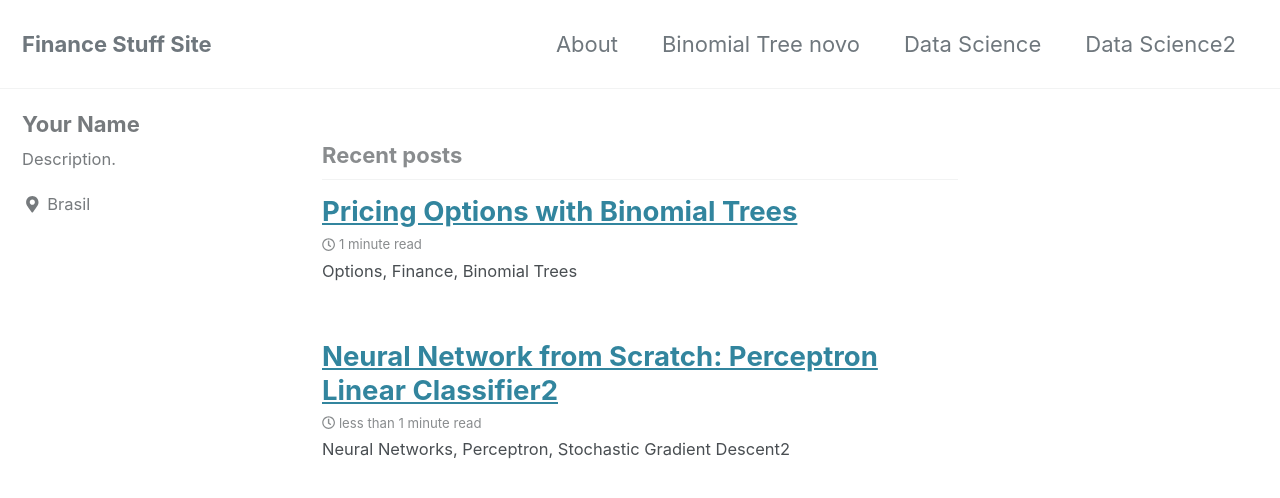
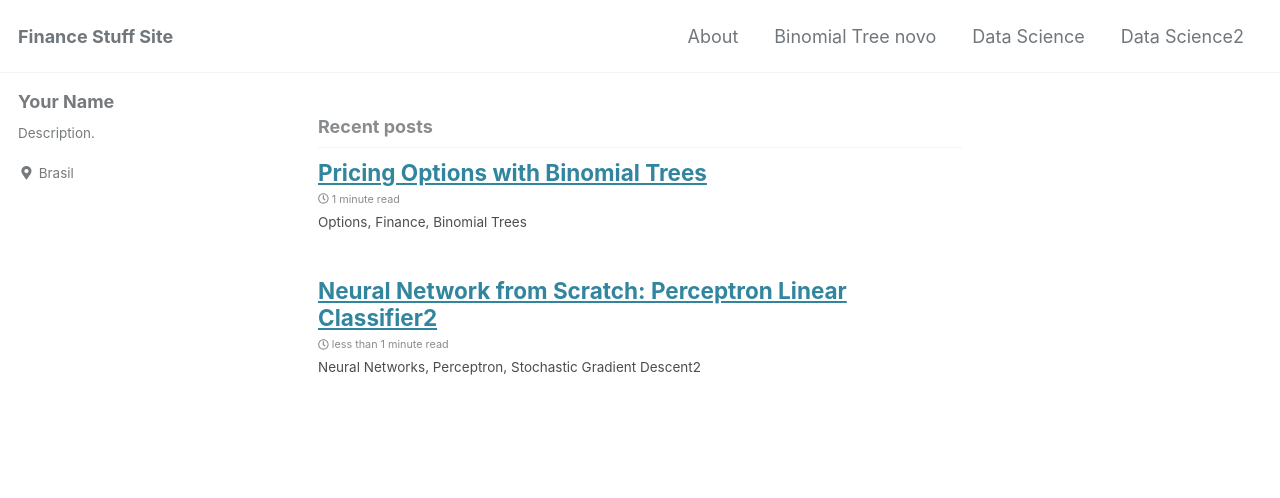
Before and after one commit to carlosmagnogfr/FinanceStuff.github.io, a Jekyll site: the page built from index.html, in a window 1280 px wide and 900 px high. Shown: the top 498 px of the window. Built offline with Jekyll 4.4.1, drawn with Linux system fonts in a browser that asks for light colours; cached includes are drawn as plain includes; nearby versions of some CDN libraries; the list of posts is cut into pages by our own code.

Commit message:
new gith

```diff
--- a/_sass/minimal-mistakes/_reset.scss
+++ b/_sass/minimal-mistakes/_reset.scss
@@ -11,15 +11,15 @@ html {
   font-size: 11px;
 
   @include breakpoint($medium) {
-    font-size: 18px;
+    font-size: 14px;
   }
 
   @include breakpoint($large) {
-    font-size: 20px;
+    font-size: 16px;
   }
 
   @include breakpoint($x-large) {
-    font-size: 22px;
+    font-size: 18px;
   }
 
   -webkit-text-size-adjust: 100%;
--- a/assets/css/main.scss
+++ b/assets/css/main.scss
@@ -6,3 +6,19 @@
 
 @import "minimal-mistakes/skins/{{ site.minimal_mistakes_skin | default: 'default' }}"; // skin
 @import "minimal-mistakes"; // main partials
+
+html {
+  font-size: 11px; // change to whatever
+
+  @include breakpoint($medium) {
+    font-size: 14px; // change to whatever
+  }
+
+  @include breakpoint($large) {
+    font-size: 16px; // change to whatever
+  }
+
+  @include breakpoint($x-large) {
+    font-size: 18px; // change to whatever
+  }
+}
```
